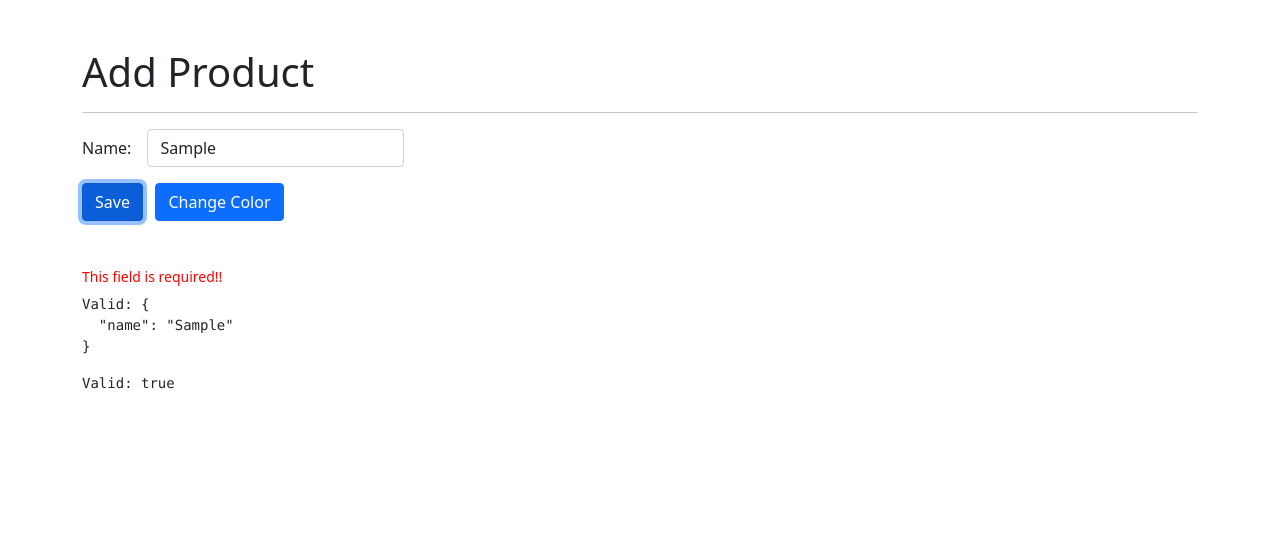
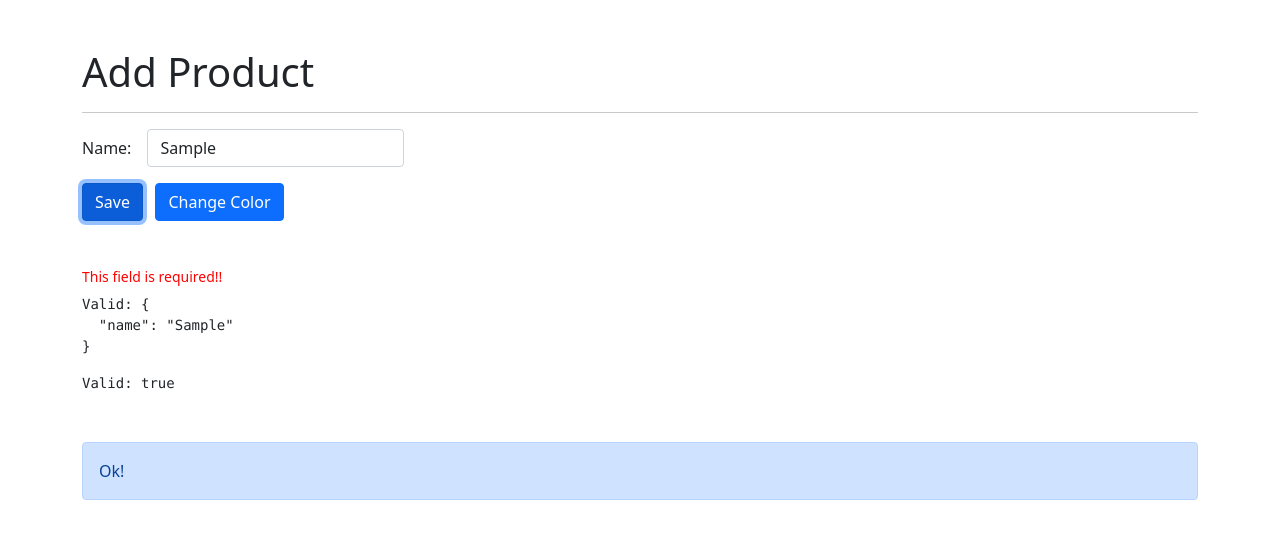
Before and after one commit to BryanParada/directivesApp, an Angular app: page /products/add in a window 1280 px wide. Both pictures are taken after typing "Sample" into the empty fields and a click on the button "Save". Shown: the top 538 px of the page. Built offline with nearby package versions, Linux system fonts and the light colour scheme.

Commit message:
V357 - Custom Structural directives

```diff
--- a/src/app/products/pages/add/add.component.html
+++ b/src/app/products/pages/add/add.component.html
@@ -42,3 +42,12 @@
 <h3 class="mt-5" errorMsgDrt > Form </h3>
 <pre>Valid: {{myForm.value | json}}</pre>
 <pre>Valid: {{myForm.valid}}</pre>
+
+<div class="row mt-5"
+     *customIf="myForm.valid" >
+    <div class="col">
+        <div class="alert alert-primary">
+            Ok!
+        </div>
+    </div>
+</div>
--- /dev/null
+++ b/src/app/shared/directives/custom-if.directive.ts
@@ -0,0 +1,29 @@
+import { Directive, OnDestroy, TemplateRef, ViewContainerRef, Input } from '@angular/core';
+
+@Directive({
+  selector: '[customIf]'
+})
+export class CustomIfDirective implements OnDestroy {
+
+@Input() set customIf( condition: boolean)
+{
+  if (condition) {
+    this.viewcontainer.createEmbeddedView( this.templateRef);
+  }else{
+    this.viewcontainer.clear();
+  }
+}
+  constructor(
+    private templateRef: TemplateRef<HTMLElement>,
+    private viewcontainer: ViewContainerRef
+    ) {
+
+    //console.log('custom if');
+  }
+
+  ngOnDestroy(): void {
+  //   console.log('on destroy');
+  }
+
+
+}
```
Also changed, not shown: src/app/shared/shared.module.ts (+5 -2 lines).
